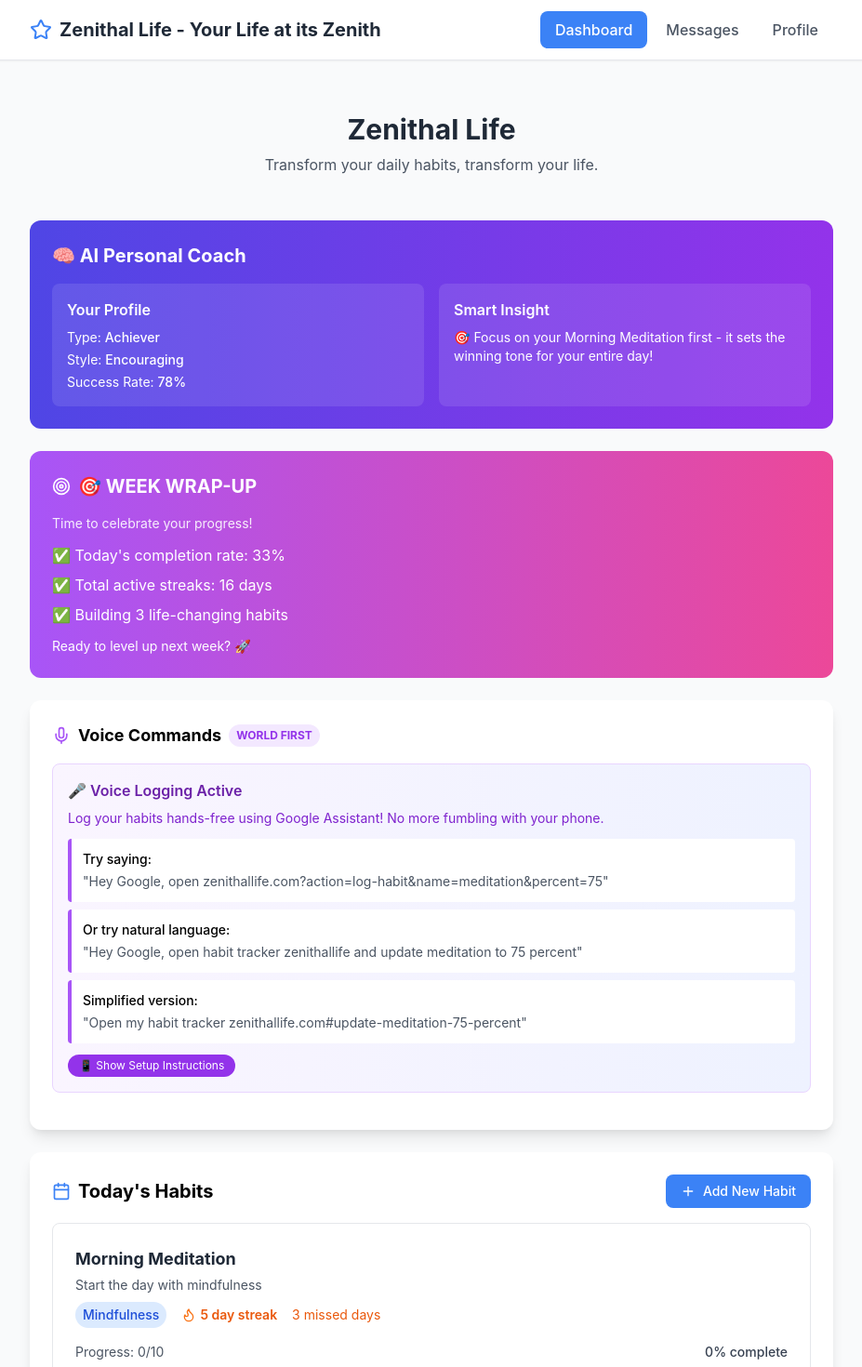
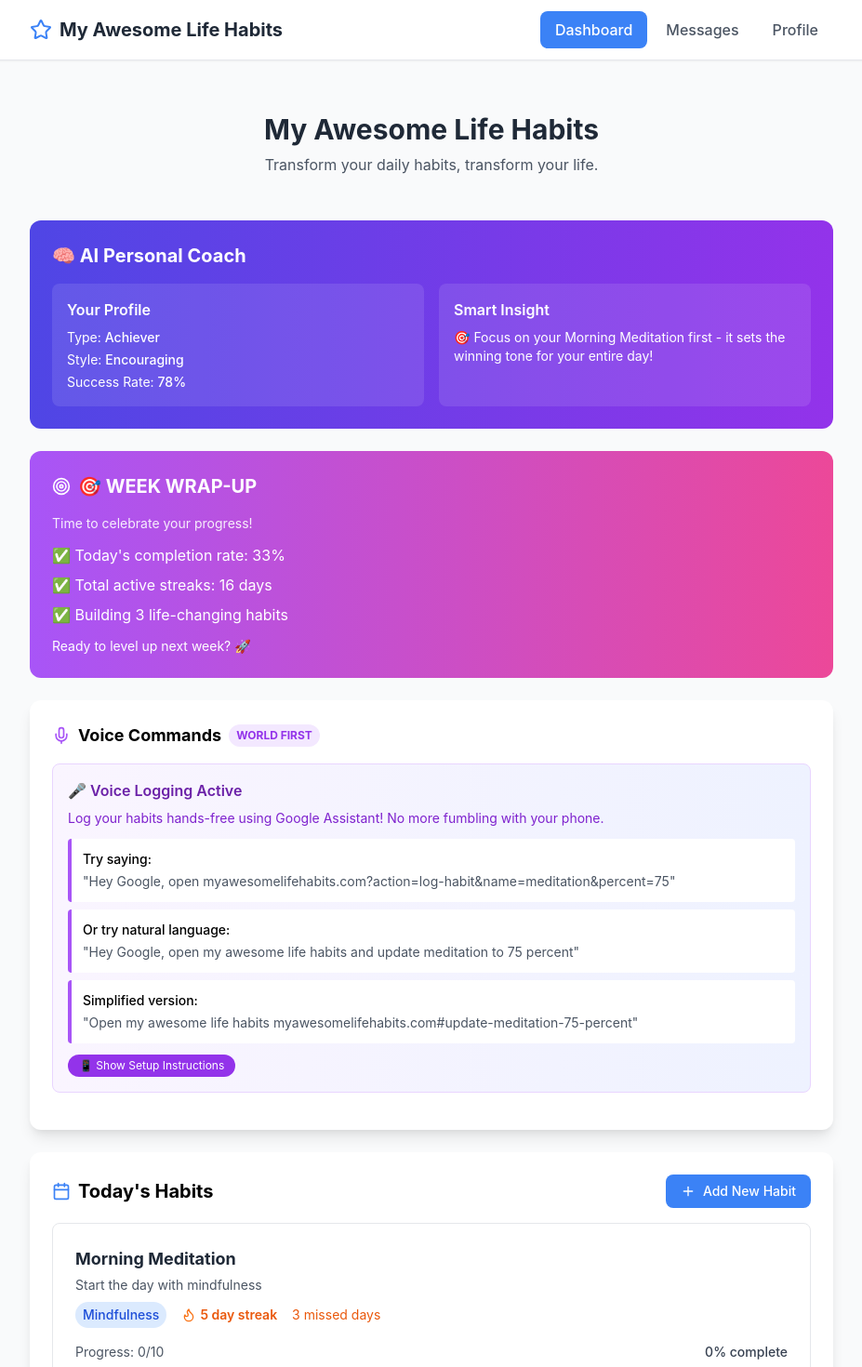
Before and after one commit to DeodathVR/better-habits-better-me, a React (Create React App) app: page / in a window 1280 px wide. Shown: the top 1470 px of the page at 93% size, without its empty margins (176-1103 px from the left). Built offline with nearby package versions, Linux system fonts and the light colour scheme.

Commit message:
Update with New Name App.js

```diff
--- a/src/App.js
+++ b/src/App.js
@@ -476,10 +476,10 @@ Research indicates that users who restart within 24 hours of this call maintain
   const generateVoiceInstructions = () => {
     return `To use voice commands with Google Assistant:
 
-1. Say: "Hey Google, open zenithallife.com?action=log-habit&name=meditation&percent=80"
+1. Say: "Hey Google, open myawesomelifehabits.com?action=log-habit&name=meditation&percent=80"
 2. Or set up shortcuts in Google Assistant app for easier commands like:
+   - "Open my awesome life habits" → opens the app
    - "Log my meditation" → opens the meditation logging URL
-   - "Log my exercise" → opens the exercise logging URL
 
 Example URLs you can bookmark or use:
 • ${window.location.origin}?action=log-habit&name=meditation&percent=100
@@ -512,7 +512,7 @@ Example URLs you can bookmark or use:
           <div className="flex justify-between items-center h-16">
             <div className="flex items-center gap-2">
               <Star className="w-6 h-6 text-blue-500" />
-              <span className="font-bold text-xl text-gray-800">Zenithal Life - Your Life at its Zenith</span>
+              <span className="font-bold text-xl text-gray-800">My Awesome Life Habits</span>
             </div>
             <div className="flex gap-1">
               <button
@@ -548,7 +548,7 @@ Example URLs you can bookmark or use:
         {currentView === 'dashboard' && (
           <div className="space-y-6">
             <div className="text-center py-6">
-              <h1 className="text-3xl font-bold text-gray-800 mb-2">Zenithal Life</h1>
+              <h1 className="text-3xl font-bold text-gray-800 mb-2">My Awesome Life Habits</h1>
               <p className="text-gray-600">Transform your daily habits, transform your life.</p>
             </div>
 
@@ -601,15 +601,15 @@ Example URLs you can bookmark or use:
                   <div className="space-y-2 text-sm">
                     <div className="bg-white p-3 rounded border-l-4 border-purple-500">
                       <p className="font-medium mb-1">Try saying:</p>
-                      <p className="text-gray-600">"Hey Google, open zenithallife.com?action=log-habit&name=meditation&percent=75"</p>
+                      <p className="text-gray-600">"Hey Google, open myawesomelifehabits.com?action=log-habit&name=meditation&percent=75"</p>
                     </div>
                     <div className="bg-white p-3 rounded border-l-4 border-purple-500">
                       <p className="font-medium mb-1">Or try natural language:</p>
-                      <p className="text-gray-600">"Hey Google, open habit tracker zenithallife and update meditation to 75 percent"</p>
+                      <p className="text-gray-600">"Hey Google, open my awesome life habits and update meditation to 75 percent"</p>
                     </div>
                     <div className="bg-white p-3 rounded border-l-4 border-purple-500">
                       <p className="font-medium mb-1">Simplified version:</p>
-                      <p className="text-gray-600">"Open my habit tracker zenithallife.com#update-meditation-75-percent"</p>
+                      <p className="text-gray-600">"Open my awesome life habits myawesomelifehabits.com#update-meditation-75-percent"</p>
                     </div>
                   </div>
                   <button
@@ -830,7 +830,7 @@ Example URLs you can bookmark or use:
                               <div className="w-8 h-8 bg-blue-500 rounded-full flex items-center justify-center text-white text-sm font-bold">AI</div>
                               <div>
                                 <p className="font-medium text-gray-800">Your AI Coach</p>
-                                <p className="text-xs text-gray-500">coach@zenithallife.com</p>
+                                <p className="text-xs text-gray-500">coach@myawesomelifehabits.com</p>
                               </div>
                             </div>
                             <span className="text-xs text-gray-500">{email.sent.toLocaleDateString()}</span>
```
